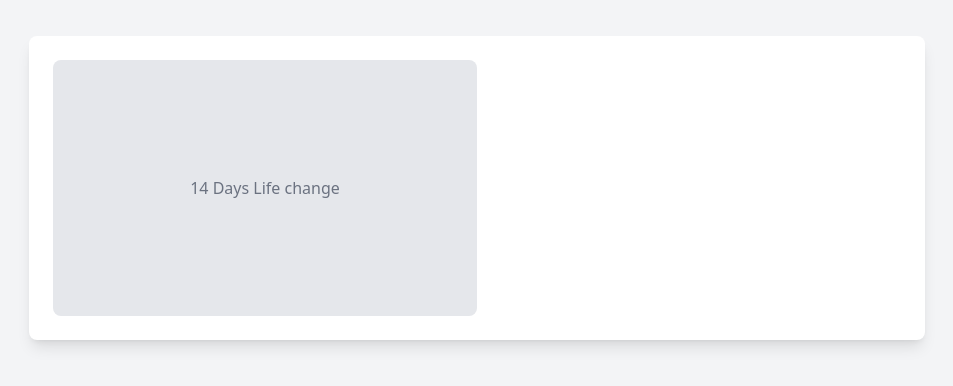
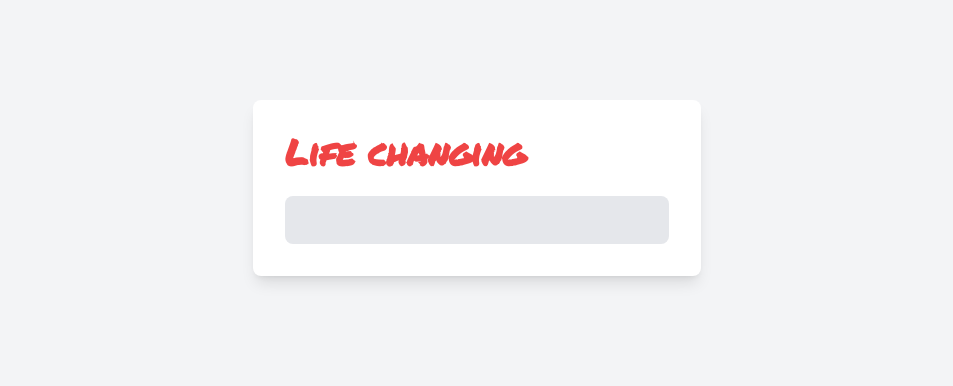
Before and after one commit to Dawniyal/Dawniyal.github.io, a plain HTML site: page index.html in a window 1280 px wide. Shown: the part 212-598 px from the top of the page, without its empty margins (163-1116 px from the left). Drawn offline with nearby package versions, Linux system fonts and the light colour scheme.

Commit message:
change the website url + new design

```diff
--- a/index.html
+++ b/index.html
@@ -3,20 +3,23 @@
 <head>
     <meta charset="UTF-8">
     <meta name="viewport" content="width=device-width, initial-scale=1.0">
-    <title>Two Column Layout</title>
+    <title>Life Changing Link</title>
     <script src="https://cdn.tailwindcss.com"></script>
+    <style>
+        @import url('https://fonts.googleapis.com/css2?family=Permanent+Marker&display=swap');
+    </style>
 </head>
-<body class="bg-gray-100 min-h-screen flex items-center justify-center p-4">
-    <div class="bg-white rounded-lg shadow-lg w-full max-w-4xl p-6">
-        <div class="flex flex-col md:flex-row gap-6">
-            <!-- Left Column -->
-            <div class="w-full md:w-1/2 bg-gray-200 rounded-lg p-4 h-64">
-                <!-- Placeholder for content -->
-                <div class="w-full h-full flex items-center justify-center text-gray-500">
-                  <a href="https://www.youtube.com/watch?v=spAgmT0Au1M">14 Days Life change </a>
-                </div>
-            </div>
-        </div>
+<body class="bg-gray-100 flex items-center justify-center h-screen">
+    <div class="bg-white rounded-lg shadow-lg p-8 max-w-md w-full">
+        <h1 class="text-4xl font-bold mb-6 text-red-500" style="font-family: 'Permanent Marker', cursive;">Life changing</h1>
+        <a href="https://www.youtube.com/watch?v=spAgmT0Au1M" class="block bg-gray-200 rounded-lg p-6 text-center hover:bg-gray-300 transition duration-300">
+        </a>
     </div>
+
+    <script>
+        document.querySelector('a').addEventListener('click', function(e) {
+            e.preventDefault();
+        });
+    </script>
 </body>
 </html>
```
